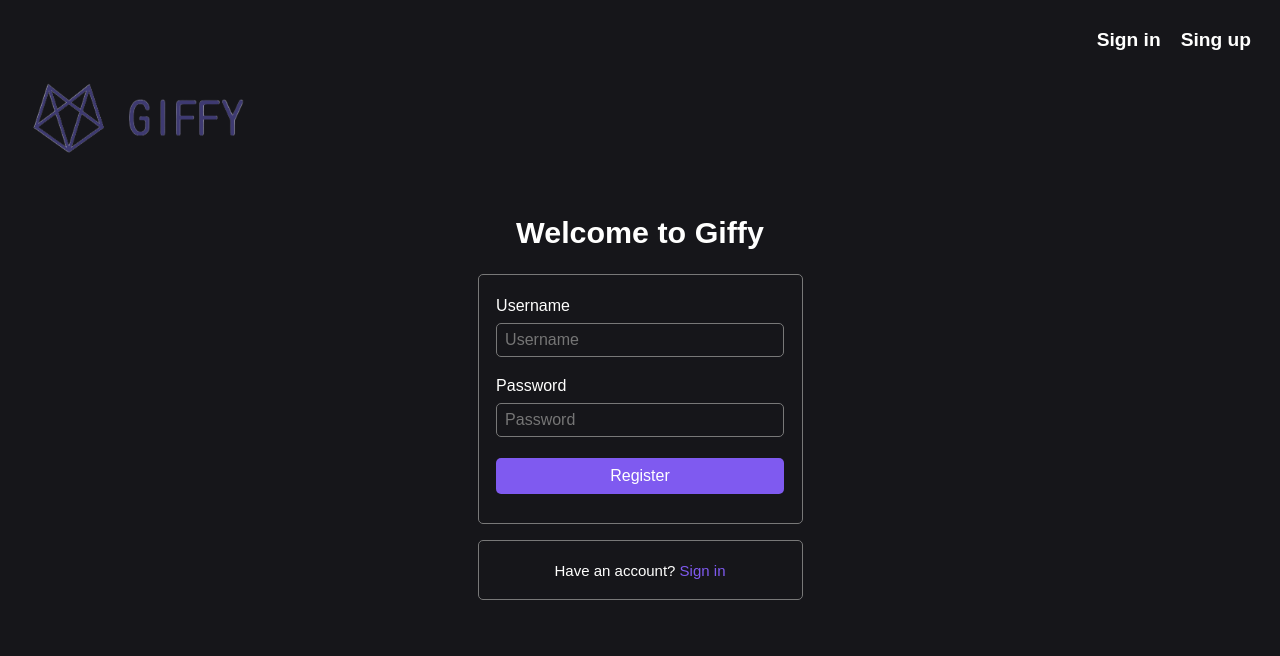
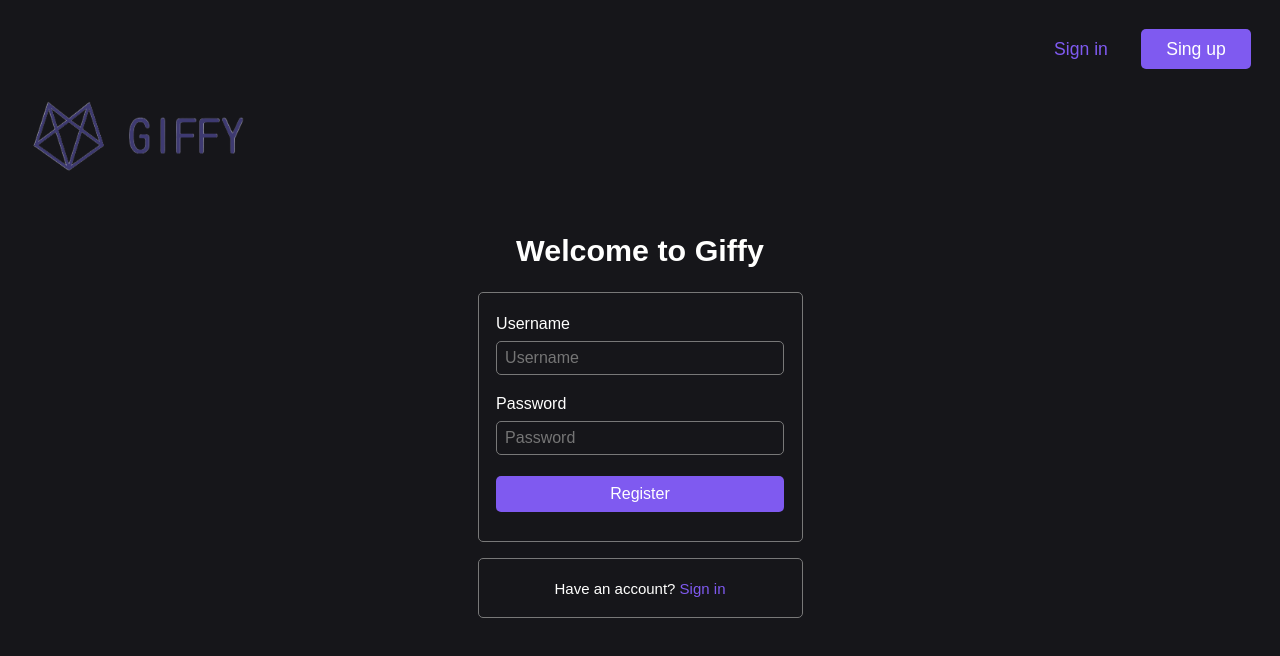
Before and after one commit to borjariveiro/giffy, a React (Create React App) app: page /register in a window 1280 px wide. Shown: the top 656 px of the page. Built offline with nearby package versions, Linux system fonts and the light colour scheme.

Commit message:
Modified the styles of Modal

```diff
--- a/src/components/Header/Header.css
+++ b/src/components/Header/Header.css
@@ -9,16 +9,40 @@
   padding: .5em;
   width: 100%;
   max-width: var(--app-maxWith);
+
 }
 
 .Header a {
+  display: flex;
+  justify-content: center;
+  align-items: center;
+  font-size: 1.1rem;
+  font-weight: 100;
+  margin-left: 5px;
+  width: 110px;
+  height: 40px;
+  border-radius: 5px;
+}
+
+.Header-signIn{
+  color: var(--theme-button);
+}
+
+.Header-signIn:hover{
+  background-color: var(--theme-hover2);
+}
+
+.Header-signUp{
   color: var(--theme-title);
-  font-size: 1.2rem;
-  font-weight: 600;
-  margin-left: 20px;
+  background-color: var(--theme-button);
+}
+
+.Header-signUp:hover {
+  background-color: var(--theme-hover);
+}
+
+.Header-signOut{
+  color: var(--theme-title);
+  background-color: var(--theme-button);
 
 }
-
-.Header a:hover {
-  text-decoration: underline;
-}
--- a/src/components/Header/index.js
+++ b/src/components/Header/index.js
@@ -14,14 +14,14 @@ export default function Header() {
 
   const rederLoginButtons = ({ isLogged }) => {
     return isLogged
-      ? <Link href='#' onClick={handleClick}>
+      ? <Link href='#' onClick={handleClick} className="Header-signOut">
         Sing out
       </Link>
       : <>
-        <Link to='/login'>
+        <Link to='/login' className="Header-signIn">
           Sign in
         </Link>
-        <Link to='/register'>
+        <Link to='/register' className="Header-signUp">
           Sing up
         </Link>
       </>
@@ -29,6 +29,7 @@ export default function Header() {
 
   const content = match
     ? null : rederLoginButtons({ isLogged })
+  console.log(content)
 
 
   return (
--- a/src/components/Login/Form-sign.css
+++ b/src/components/Login/Form-sign.css
@@ -40,6 +40,8 @@
 .Form-sign button {
   width: 100%;
   border-radius: 5px;
+  background-color: var(--theme-button);
+  color: var(--theme-button--text);
 }
 
 .Form-linkSingUp{
--- a/src/components/Modal/Modal.css
+++ b/src/components/Modal/Modal.css
@@ -1,5 +1,5 @@
-.modal {
-  background-color: rgba(255, 255, 255, .8);
+.Modal {
+  background-color: rgba(40, 40, 40, .8);
   backdrop-filter: blur(4px);
   position: fixed;
   bottom: 0;
@@ -9,17 +9,27 @@
   z-index: var(--zIndex-modal);
 }
 
-.modal-content {
+.Modal-content {
   position: relative;
-  width: 300px;
-  height: 80vh;
+  width:400px;
+  height: 400px;
+  background-color: var(--theme-background);
   padding: 10px 20px;
   margin: 10vh auto;
-  background: #f0f0f0;
   border-radius: 10px;
+  display: flex;
+  flex-direction: column;
+  justify-content: center;
+  align-items: center;
 }
 
-.modal-content button{
+.Modal-content button{
   display: block;
-  margin-bottom: 32px;
+  margin-bottom: 16px;
+  margin-right: 15px;
+  background: none;
+  border: none;
+  cursor: pointer;
+  justify-self: right;
+  align-self: flex-end;
 }
--- a/src/components/Modal/index.js
+++ b/src/components/Modal/index.js
@@ -4,9 +4,9 @@ import './Modal.css'
 
 function Modal({ children, onClose }) {
 
-  return <div className="modal">
-    <div className="modal-content">
-      <button className="button" onClick={onClose}>❎</button>
+  return <div className="Modal">
+    <div className="Modal-content">
+      <button className="Modal-button" onClick={onClose}>❌</button>
       {children}
     </div>
   </div>
--- a/src/index.css
+++ b/src/index.css
@@ -7,6 +7,7 @@
   --theme-button: #7f5af0;
   --theme-button--text: #fffffe;
   --theme-hover: #9933ff;
+  --theme-hover2: #1e1e24;
   --theme-border: #787878;
 
   --fontSize: 16px;
```
